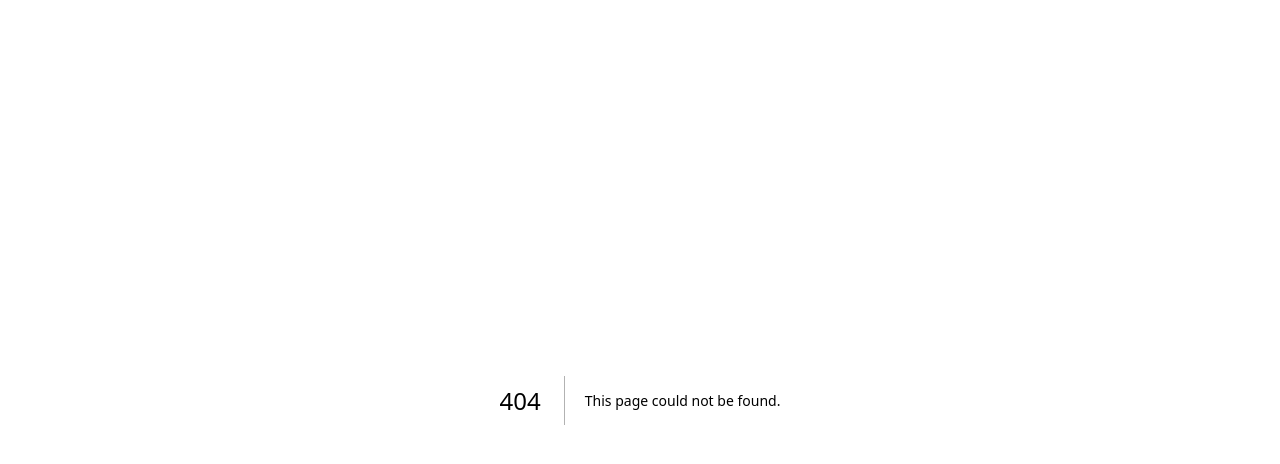
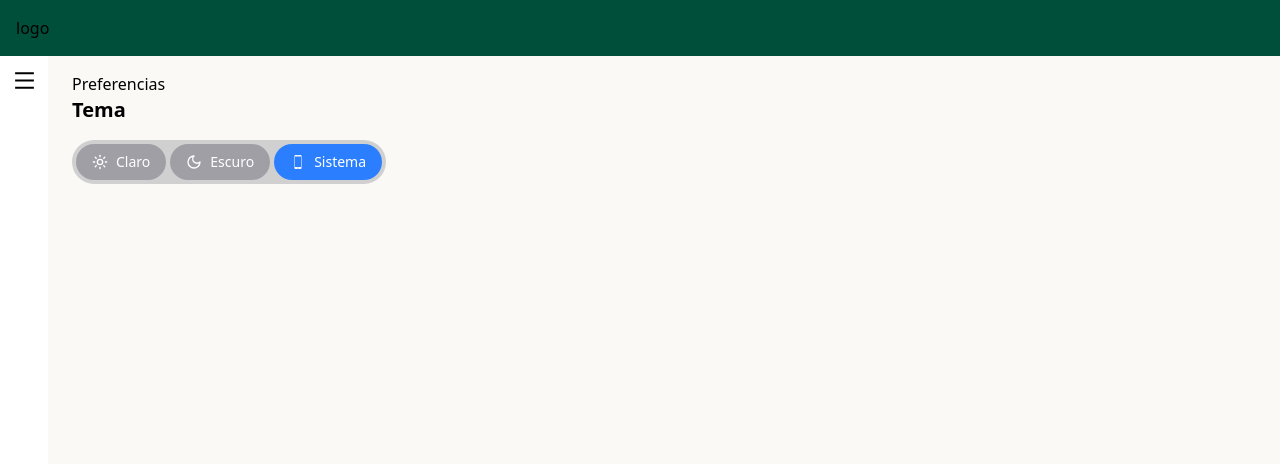
Before and after one commit to DaniloMelo/bussola-financeira-fe, a Next.js app: page /user/preferences in a window 1280 px wide. Before the commit this address had no page. Shown: the top 464 px of the page. Built offline with nearby package versions, Linux system fonts and the light colour scheme.

Commit message:
feat: adds users preferences page

```diff
--- a/src/app/dashboard/page.tsx
+++ b/src/app/dashboard/page.tsx
@@ -10,9 +10,8 @@ export default async function DashBoard() {
 
   return (
     <>
+      <Header />
       <Container className="pl-0 lg:pl-0 py-0 lg:py-0">
-        <Header />
-
         <UserSideMenu />
 
         <MainContentWrapper>
--- /dev/null
+++ b/src/app/user/preferences/page.tsx
@@ -0,0 +1,24 @@
+import Container from "@/components/Container";
+import Header from "@/components/Header";
+import MainContentWrapper from "@/components/MainContentWrapper";
+import ThemeSelector from "@/components/ThemeSelector";
+import UserSideMenu from "@/components/UserSideMenu";
+
+export default function PreferencesPage() {
+  return (
+    <>
+      <Header />
+      <Container className="pl-0 lg:pl-0 py-0 lg:py-0">
+        <UserSideMenu />
+
+        <MainContentWrapper>
+          <h1>Preferencias</h1>
+
+          <p className="text-xl font-bold mb-4">Tema</p>
+
+          <ThemeSelector />
+        </MainContentWrapper>
+      </Container>
+    </>
+  );
+}
--- a/src/app/user/profile/page.tsx
+++ b/src/app/user/profile/page.tsx
@@ -11,9 +11,9 @@ export default async function Profile() {
   const isAdmin = user.roles.map((role) => role.name).includes(Role.ADMIN);
 
   return (
+    <>
+      <Header />
       <Container className="pl-0 lg:pl-0 py-0 lg:py-0">
-      <Header />
-
         <UserSideMenu />
 
         <MainContentWrapper>
@@ -25,5 +25,6 @@ export default async function Profile() {
           {isAdmin && <Link href="/admin">Painel Administrativo</Link>}
         </MainContentWrapper>
       </Container>
+    </>
   );
 }
--- a/src/components/Header/index.tsx
+++ b/src/components/Header/index.tsx
@@ -1,15 +1,9 @@
-"use client";
-
 import Container from "../Container";
-import ThemeSelector from "../ThemeSelector";
 
 export default function Header() {
   return (
     <header className="bg-emerald-900 top-0 z-50">
-      <Container>
-        logo
-        <ThemeSelector />
-      </Container>
+      <Container>logo</Container>
     </header>
   );
 }
--- a/src/components/ThemeSelector/index.tsx
+++ b/src/components/ThemeSelector/index.tsx
@@ -1,3 +1,5 @@
+"use client";
+
 import { useTheme } from "next-themes";
 import { useEffect, useState } from "react";
 import { LuSun, LuMoon } from "react-icons/lu";
@@ -20,15 +22,15 @@ export default function ThemeSelector() {
 
   if (!mounted) {
     return (
-      <button
-        className="h-10 w-10 rounded-lg bg-muted/20"
+      <div
+        className="h-10 w-10 rounded-full border-4 border-zinc-950/20 border-t-blue-500 animate-spin"
         aria-label="Carregando tema"
       />
     );
   }
 
   return (
-    <div className="flex w-fit gap-1 rounded-lg bg-zinc-300 p-1">
+    <div className="flex w-fit gap-1 rounded-full bg-zinc-500/30 p-1">
       {themes.map(({ value, label, icon: Icon }) => {
         const isActive = theme === value;
 
@@ -37,12 +39,12 @@ export default function ThemeSelector() {
             key={value}
             onClick={() => setTheme(value)}
             className={`
-              flex items-center gap-2 rounded-md px-4 py-2 text-sm font-medium
+              flex items-center gap-2 rounded-full px-4 py-2 text-sm cursor-pointer
               transition-colors
               ${
                 isActive
-                  ? "bg-blue-500 text-white"
-                  : "text-zinc-500 hover:bg-border hover:text-foreground"
+                  ? "bg-blue-500 text-white font-medium"
+                  : "text-white bg-zinc-500/50 hover:bg-zinc-500/80 transition"
               }
             `}
           >
--- a/src/components/UserSideMenu/index.tsx
+++ b/src/components/UserSideMenu/index.tsx
@@ -18,6 +18,10 @@ export default function UserSideMenu() {
           linkName: "Alterar dados cadastrais",
           linkHref: "/user/profile",
         },
+        {
+          linkName: "Preferências",
+          linkHref: "/user/preferences",
+        },
       ],
     },
   ];
```
Lines whose indentation alone changed are shown as unchanged.
